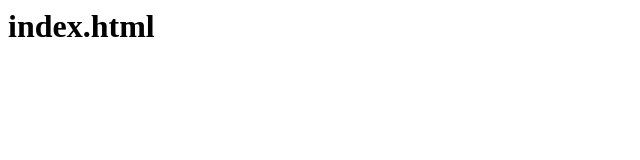
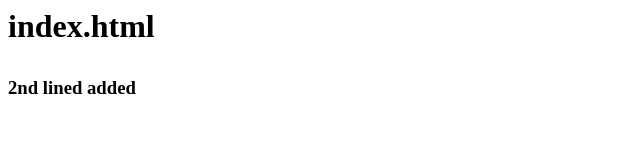
Before and after one commit to sraza06/shafaatraza, a plain HTML site: page index.html in a window 1280 px wide. Shown: the whole page, without its empty margins (0-640 px from the left). Drawn offline with Linux system fonts and the light colour scheme.

Commit message:
2nd line add

```diff
--- a/index.html
+++ b/index.html
@@ -1,6 +1,8 @@
 <html>
 	<body>
 		<p> <h1> index.html </p>
+		</h1>
+		<h3> 2nd lined added </h3>
 
 			</body>
 
```
